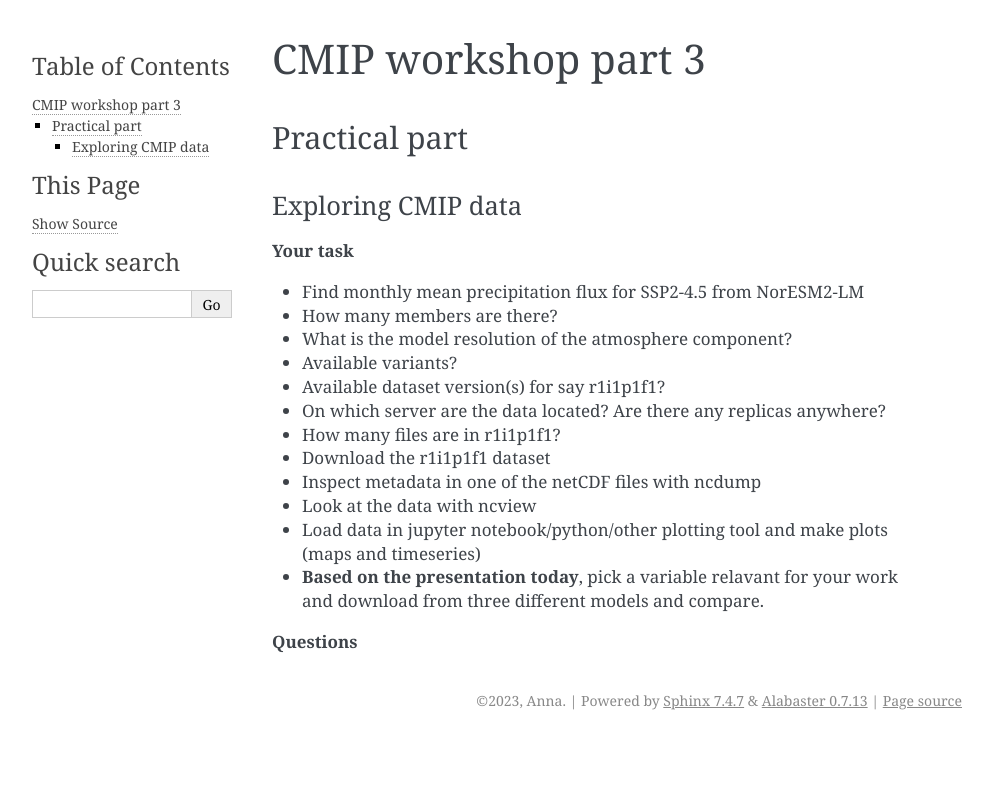
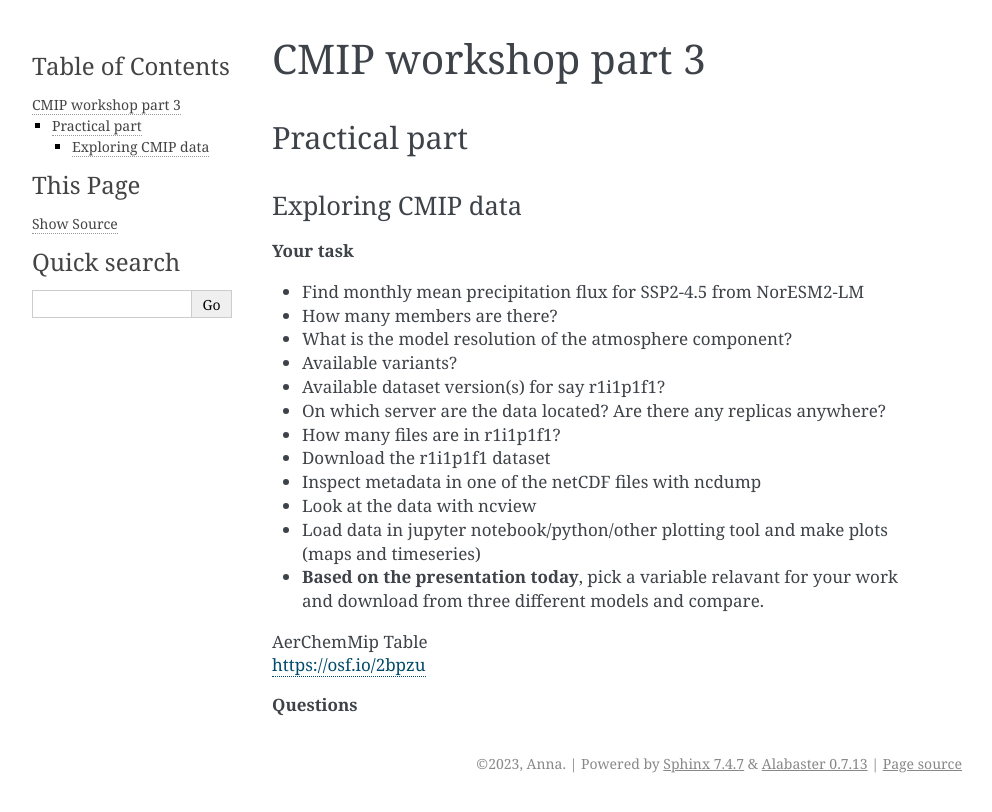
Before and after one commit to annlew/BCsupport, a Sphinx documentation site: the page built from doc/CMIPworkshop/part3.rst, in a window 1280 px wide. Shown: the top 812 px of the page, without its empty margins (148-1140 px from the left). Built offline with Sphinx 7.4.7, drawn with Linux system fonts in a browser that asks for light colours.

Commit message:
update part 3

```diff
--- a/doc/CMIPworkshop/part3.rst
+++ b/doc/CMIPworkshop/part3.rst
@@ -25,4 +25,8 @@ Exploring CMIP data
 
 * **Based on the presentation today**, pick a variable relavant for your work and download from three different models and compare.
 
+
+| AerChemMip Table
+| https://osf.io/2bpzu
+
 **Questions**
```
